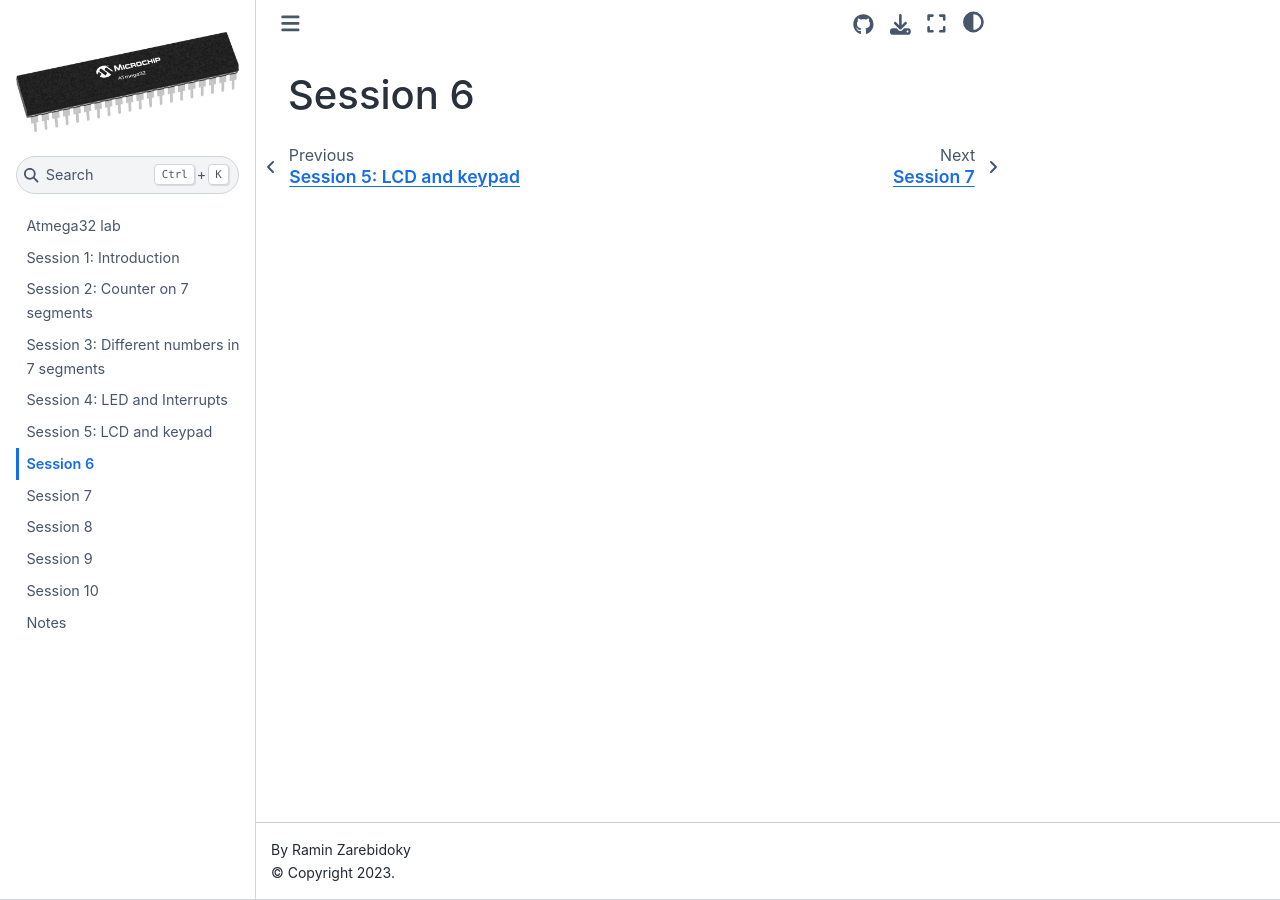
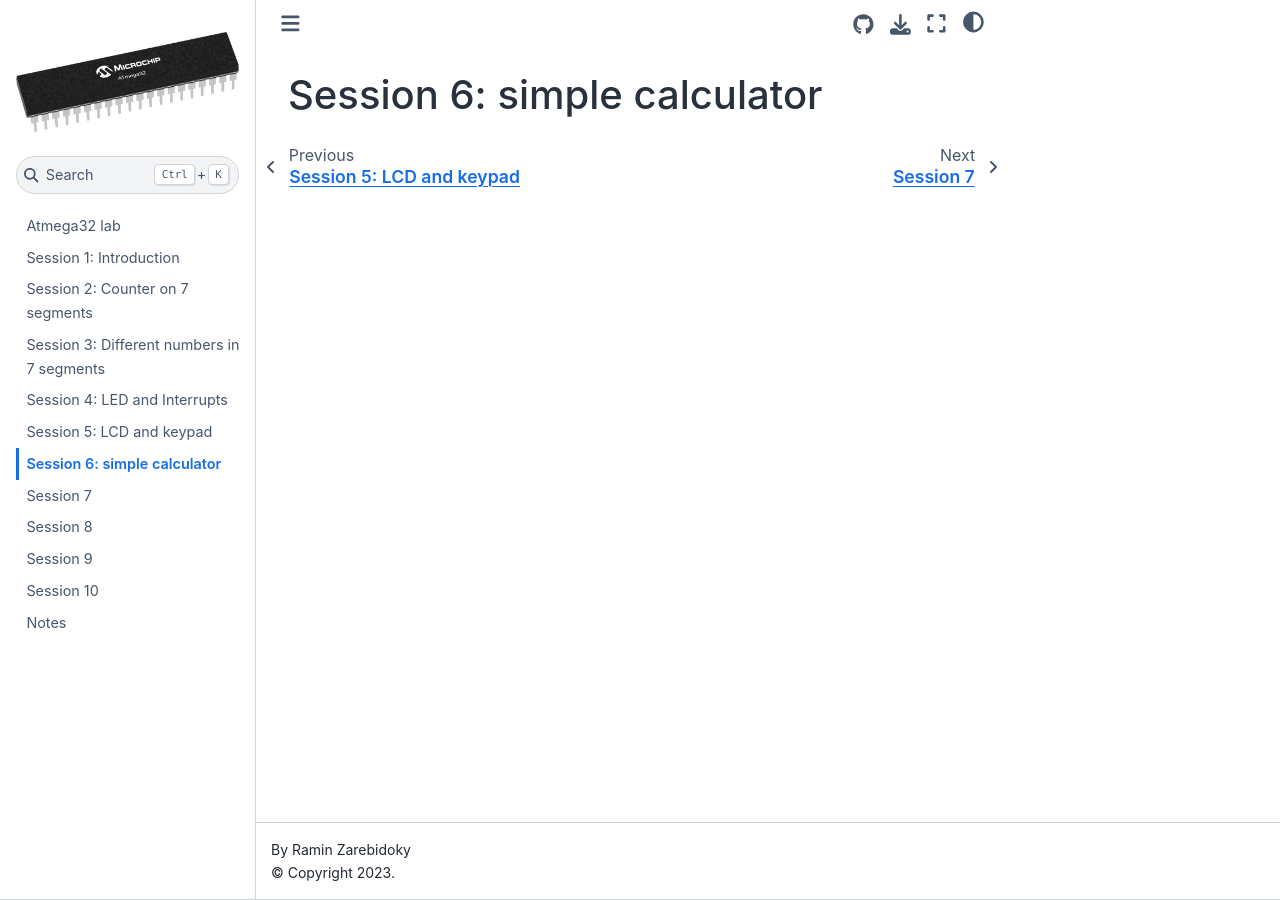
Before and after one commit to LiterallyTheOne/atmega32_lab, a Jupyter Book: the page built from docs/session_6.md, in a window 1280 px wide. Built offline with Jupyter Book 1.0.4 settings and Sphinx 7.4.7 and the Sphinx Book theme 1.1.4, drawn with Linux system fonts in a browser that asks for light colours.

Commit message:
Add title of session_6

```diff
--- a/docs/session_6.md
+++ b/docs/session_6.md
@@ -1 +1 @@
-# Session 6
+# Session 6: simple calculator
```
